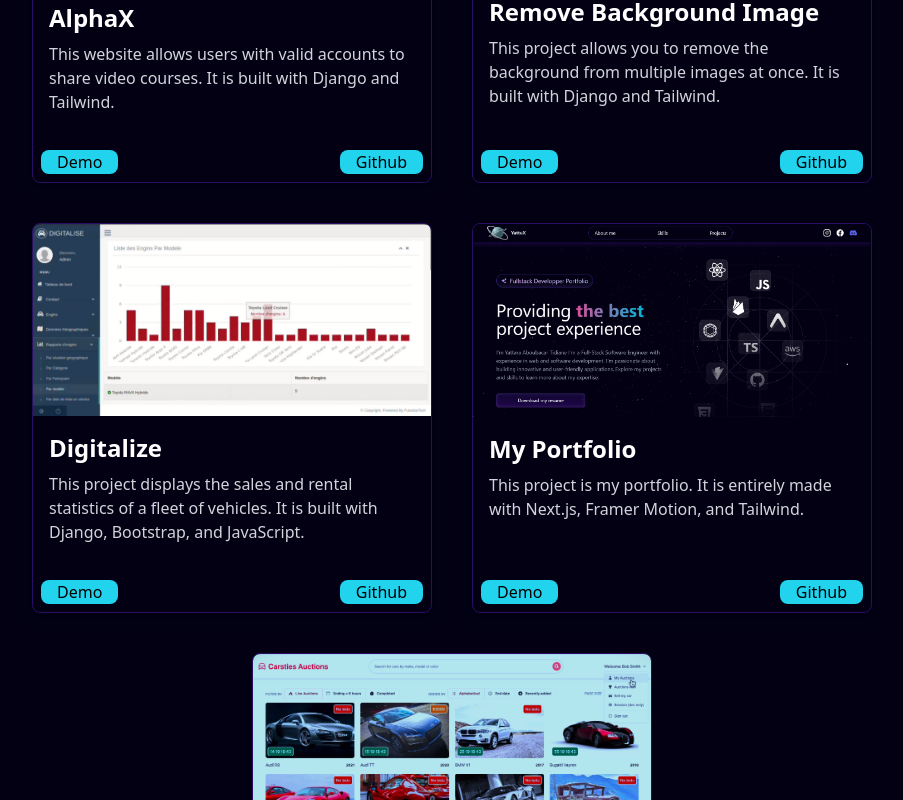
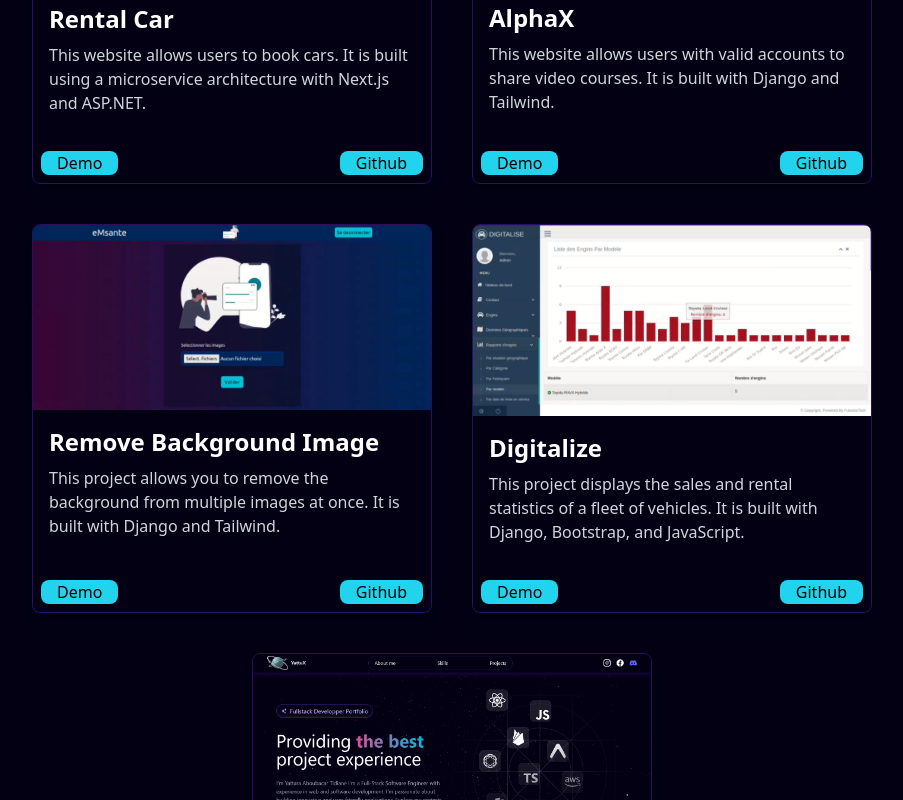
Before and after one commit to YattuX/myPorfolio, a Next.js app: page / in a window 1280 px wide. Shown: the part 2580-3380 px from the top of the page, without its empty margins (188-1091 px from the left). Built offline with nearby package versions, Linux system fonts and the light colour scheme; a web font is replaced by a local one.

Commit message:
display inprogress

```diff
--- a/src/components/main/Projects.tsx
+++ b/src/components/main/Projects.tsx
@@ -9,7 +9,13 @@ export default function Projects() {
         </h1>
 
         <div className='h-full w-full flex justify-center flex-wrap md:flex-row gap-10 px-5 mt-[-40px]'>
-
+        <ProjectCard
+                src="/carties.PNG"
+                title='Rental Car'
+                description= "This website allows users to book cars. It is built using a microservice architecture with Next.js and ASP.NET."
+                demo='#'
+                github='https://github.com/YattuX/car-rental-micorservices-nextJs'
+            />
             <ProjectCard
                 src="/alphax.PNG"
                 title='AlphaX'
@@ -38,13 +44,7 @@ export default function Projects() {
                 demo='https://yattara.dev/'
                 github='https://github.com/YattuX/myPorfolio'
             />
-            <ProjectCard
-                src="/carties.PNG"
-                title='Rental Car'
-                description= "This website allows users to book cars. It is built using a microservice architecture with Next.js and ASP.NET."
-                demo='#'
-                github='https://github.com/YattuX/car-rental-micorservices-nextJs'
-            />
+
         </div>
     </div>
   )
--- a/src/components/sub/ProjectCard.tsx
+++ b/src/components/sub/ProjectCard.tsx
@@ -25,7 +25,7 @@ export default function ProjectCard({src, title, description, demo, github} : Pr
             <p className='mt-2 text-gray-300'>{description}</p>
         </div>
           <div className='flex justify-between p-4 '>
-            <a target="_blank" href={demo === "#" ? demo : "In Progress..."}  className='cursor-pointer absolute bottom-2 left-2 rounded-lg  px-4 text-cs bg-cyan-400  z-20'>Demo</a>
+            <a target="_blank" href={demo === "#" ? "In Progress..." : demo}  className='cursor-pointer absolute bottom-2 left-2 rounded-lg  px-4 text-cs bg-cyan-400  z-20'>Demo</a>
             <a target="_blank" href={github} className=' cursor-pointer absolute bottom-2 right-2 rounded-lg  px-4 text-cs bg-cyan-400 z-20'>Github</a>
           </div>
     </div>
```
